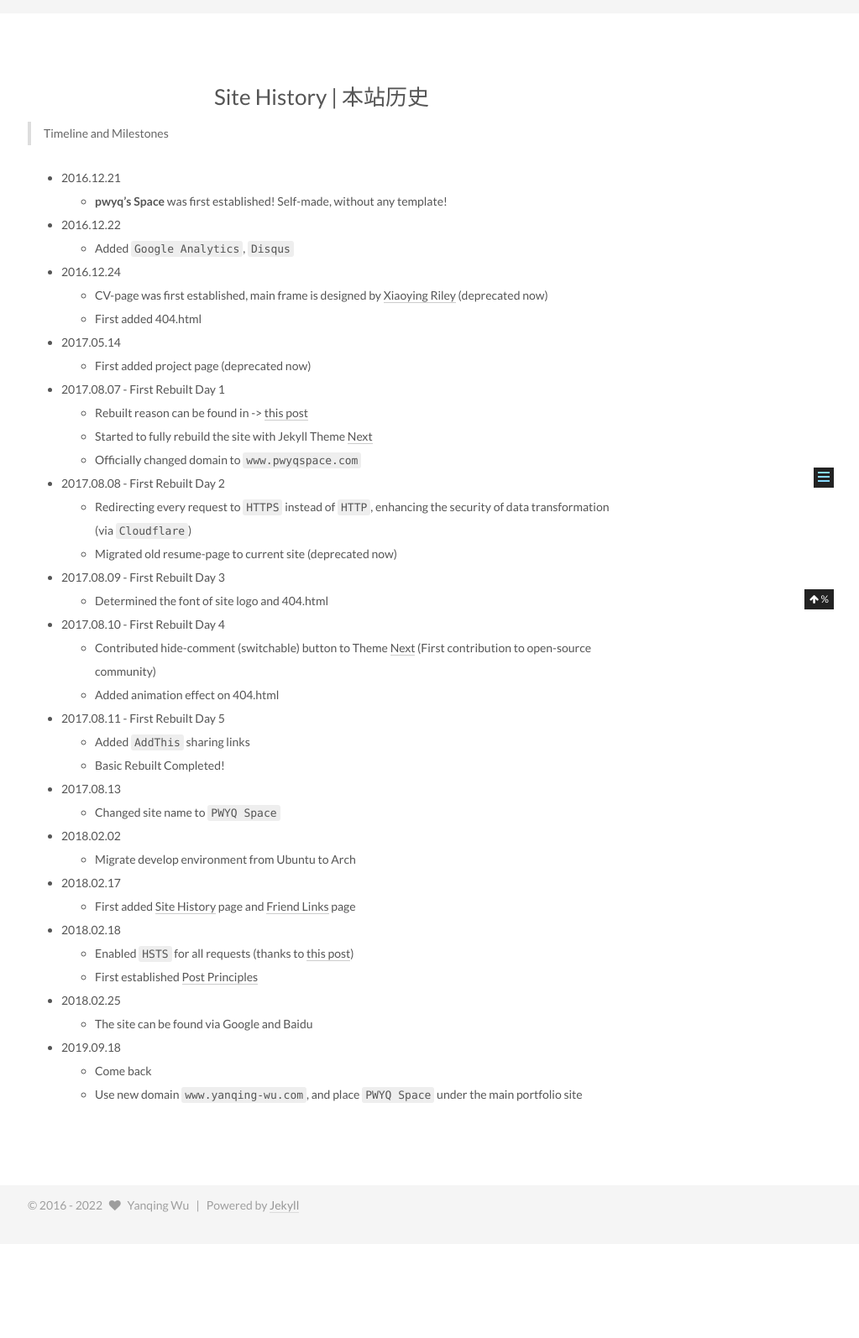
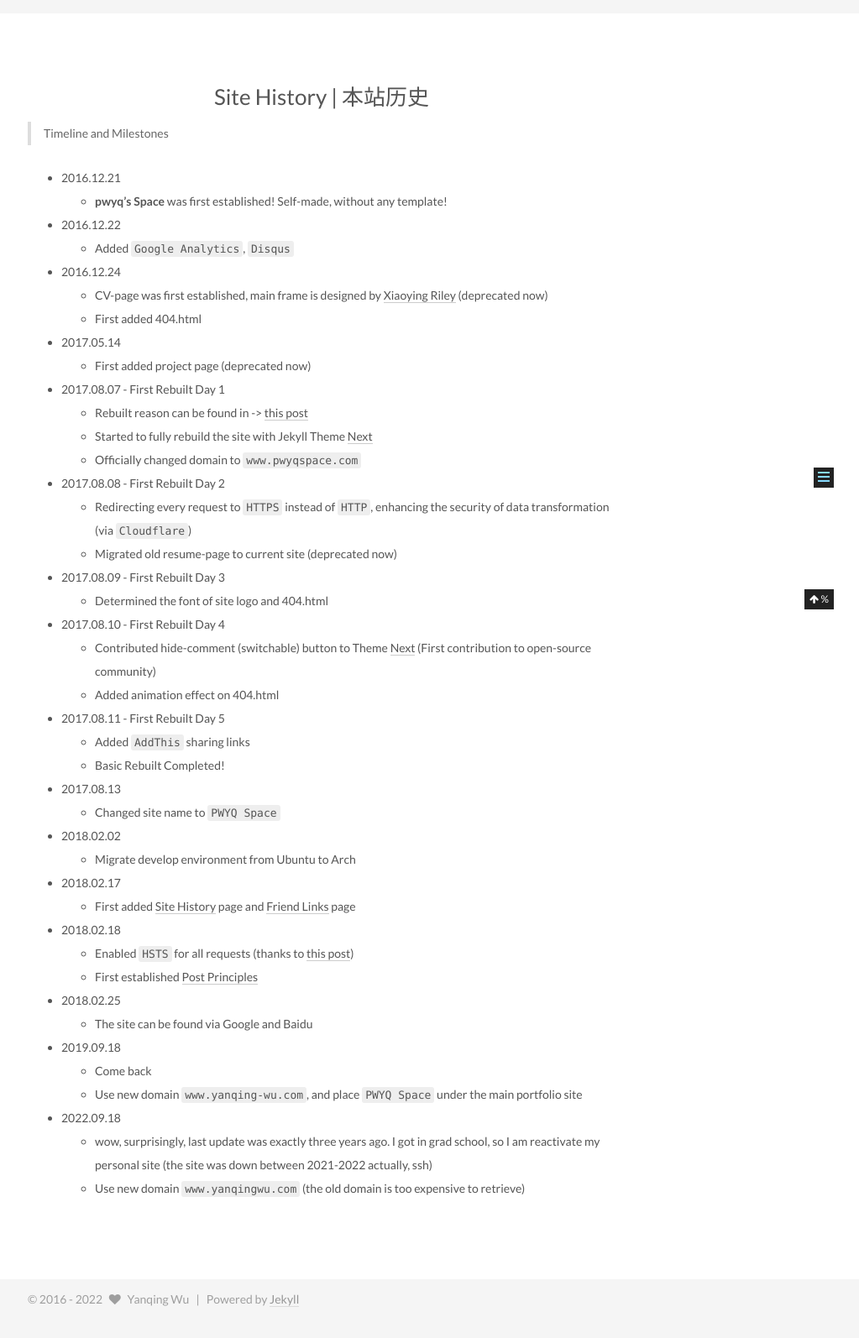
Before and after one commit to pwyq/blog, a Jekyll site: the page built from sitelog/index.html, in a window 1280 px wide, cut to the strip 274-1868 px from the top of the page. Shown: the whole strip at 84% size, without its empty margins (257-1280 px from the left). Built offline with Jekyll 4.4.1, drawn with Linux system fonts in a browser that asks for light colours; before the commit the page ends 1756 px from its top, so only the background shows below that.

Commit message:
fix links due to domain change; update site history

```diff
--- a/_config.yml
+++ b/_config.yml
@@ -199,8 +199,8 @@ font:
 social:
   GitHub: https://github.com/pwyq
 #  Twitter: https://twitter.com/P_WYQ
-  Booklist: https://blog.yanqing-wu.com/study/2018/01/01/Booklists/
-  Warship: warship.yanqing-wu.com
+  Booklist: https://blog.yanqingwu.com/study/2018/01/01/Booklists/
+  Warship: warship.yanqingwu.com
 
 # Social Links Icons
 # Icon Mapping:
--- a/_includes/_sitelog/history.md
+++ b/_includes/_sitelog/history.md
@@ -38,11 +38,13 @@
 * 2019.09.18
     * Come back
     * Use new domain `www.yanqing-wu.com`, and place `PWYQ Space` under the main portfolio site
-
+* 2022.09.18
+    * wow, surprisingly, last update was exactly three years ago. I got in grad school, so I am reactivate my personal site (the site was down between 2021-2022 actually, ssh)
+    * Use new domain `www.yanqingwu.com` (the old domain is too expensive to retrieve)
 
 [2]: http://themes.3rdwavemedia.com/
 [3]: https://github.com/simpleyyt/jekyll-theme-next
-[4]: https://blog.yanqing-wu.com/blog/2017/08/26/Blog-First-Rebuilt
+[4]: https://blog.yanqingwu.com/blog/2017/08/26/Blog-First-Rebuilt
 [5]: https://blog.itswincer.com/posts/dfc84766/
 [6]: /postrules
 [7]: /sitelog
```
Also changed, not shown: _includes/_about/zh.md (+1 -1 lines), _posts/2016-12-21-pwyq's-Space-launched.md (+1 -1 lines), _posts/2019-11-23-A-Hack-on-WarshipGirlsR.md (+1 -1 lines).
